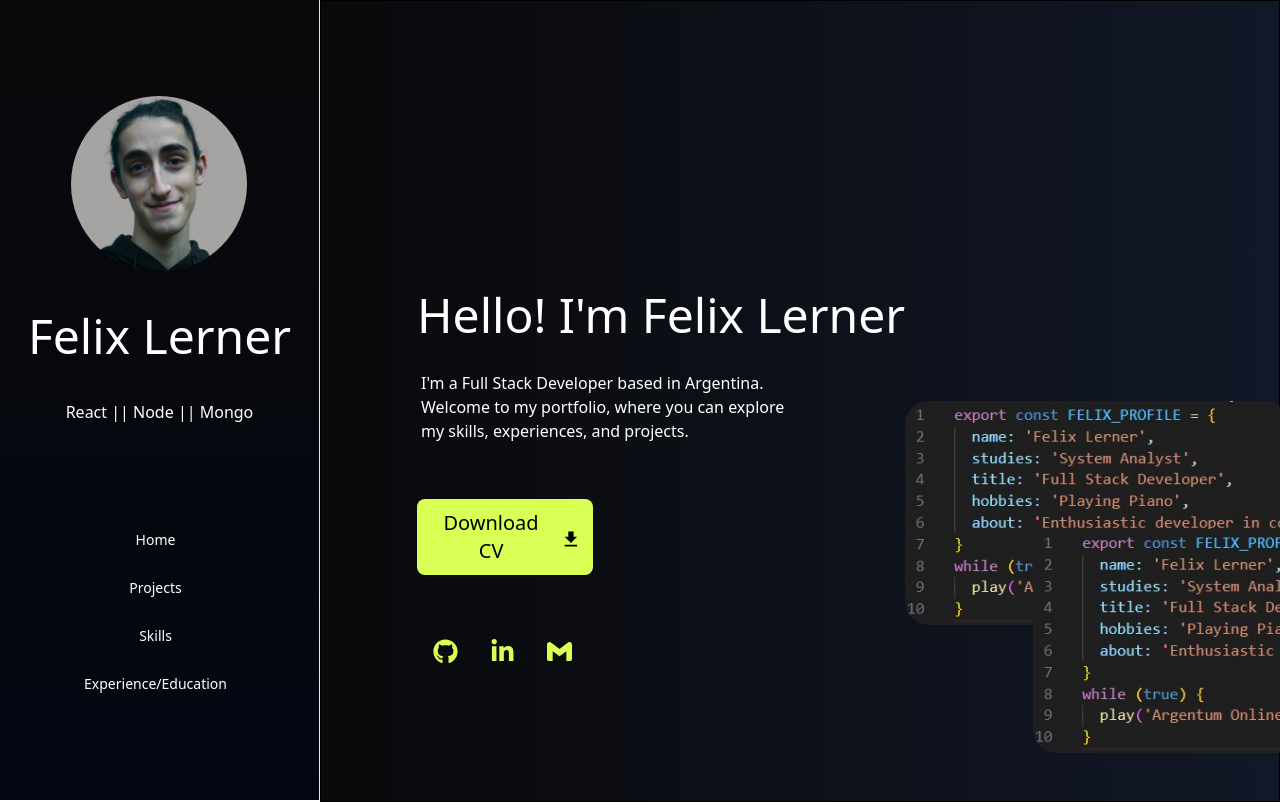
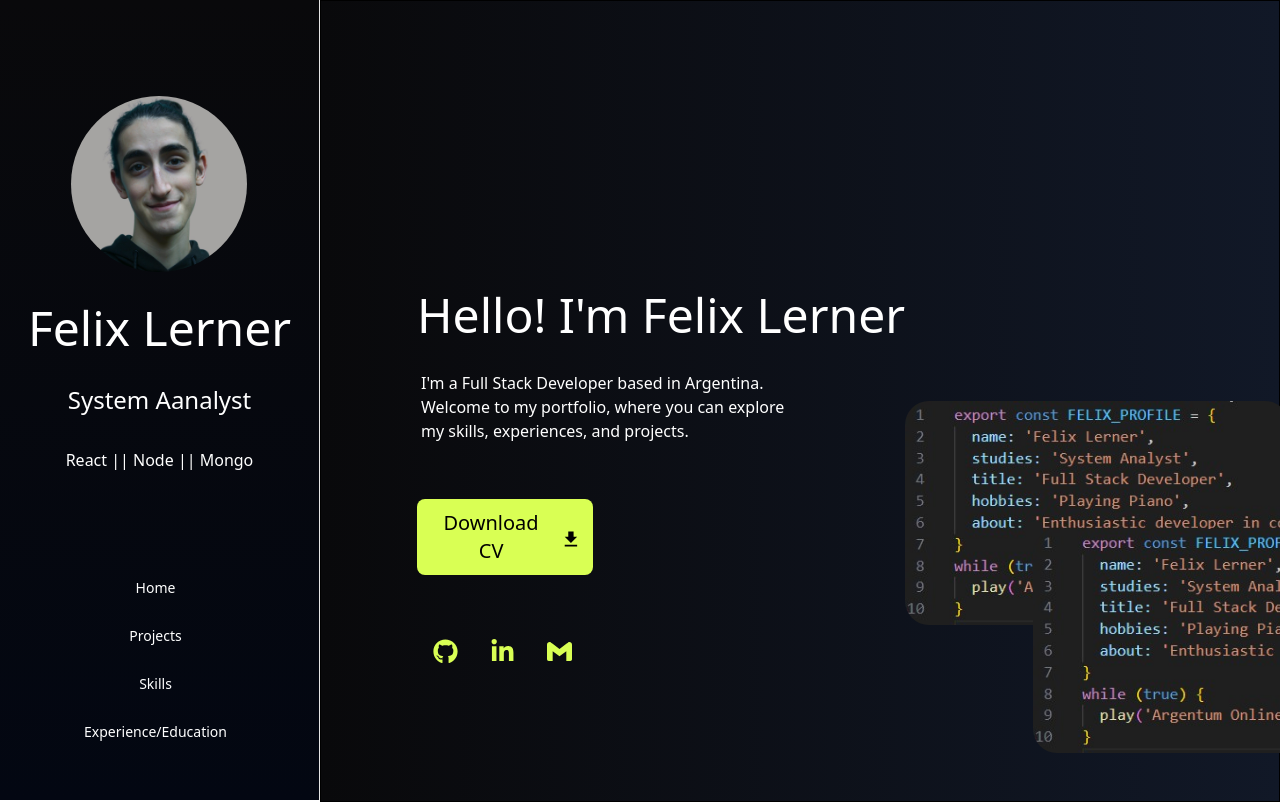
Before and after one commit to flerner/portfolio, a React (Vite) app: page / in a window 1280 px wide. Shown: the top 802 px of the page. Built offline with nearby package versions, Linux system fonts and the light colour scheme.

Commit message:
feat: title

```diff
--- a/src/components/NavBar.jsx
+++ b/src/components/NavBar.jsx
@@ -9,10 +9,12 @@ function NavBar({ onSelectOption }) {
             <div className="flex flex-col mx-auto bg-gray-200">
                 <aside className="group/sidebar flex flex-col items-center shrink-0 lg:w-[320px] md:w-[260px] transition-all duration-300 ease-in-out m-0 fixed z-40 inset-y-0 left-0 bg-gradient-to-b from-zinc-950 to-gray-950 border-r border-r-dashed border-r-neutral-200 sidenav fixed-start loopple-fixed-start">
 
-                    <div className="py-24 flex flex-col items-center">
+                    <div className="py-24 flex flex-col items-center gap-8">
                         <img src={ProfilePhoto} className="w-44 h-44 rounded-full" />
-                        <h1 className="text-5xl tex py-10 text-white">Felix Lerner</h1>
+                        <h1 className="text-5xl  text-white">Felix Lerner</h1>
+                        <h2 className="text-white text-2xl">System Aanalyst</h2>
                         <h3 className="text-white">React || Node || Mongo</h3>
+
                     </div>
                     <button onClick={() => handleClick(NavOptions.HomeSection)} className=" text-white hover:border hover:border-white focus:ring-4 focus:outline-none focus:ring-blue-300 font-medium rounded-lg text-sm px-5 py-2.5 text-center me-2 mb-2">Home</button>
                     <button onClick={() => handleClick(NavOptions.ProjectsSection)} className=" text-white hover:border hover:border-white focus:ring-4 focus:outline-none focus:ring-blue-300 font-medium rounded-lg text-sm px-5 py-2.5 text-center me-2 mb-2">Projects</button>
```
